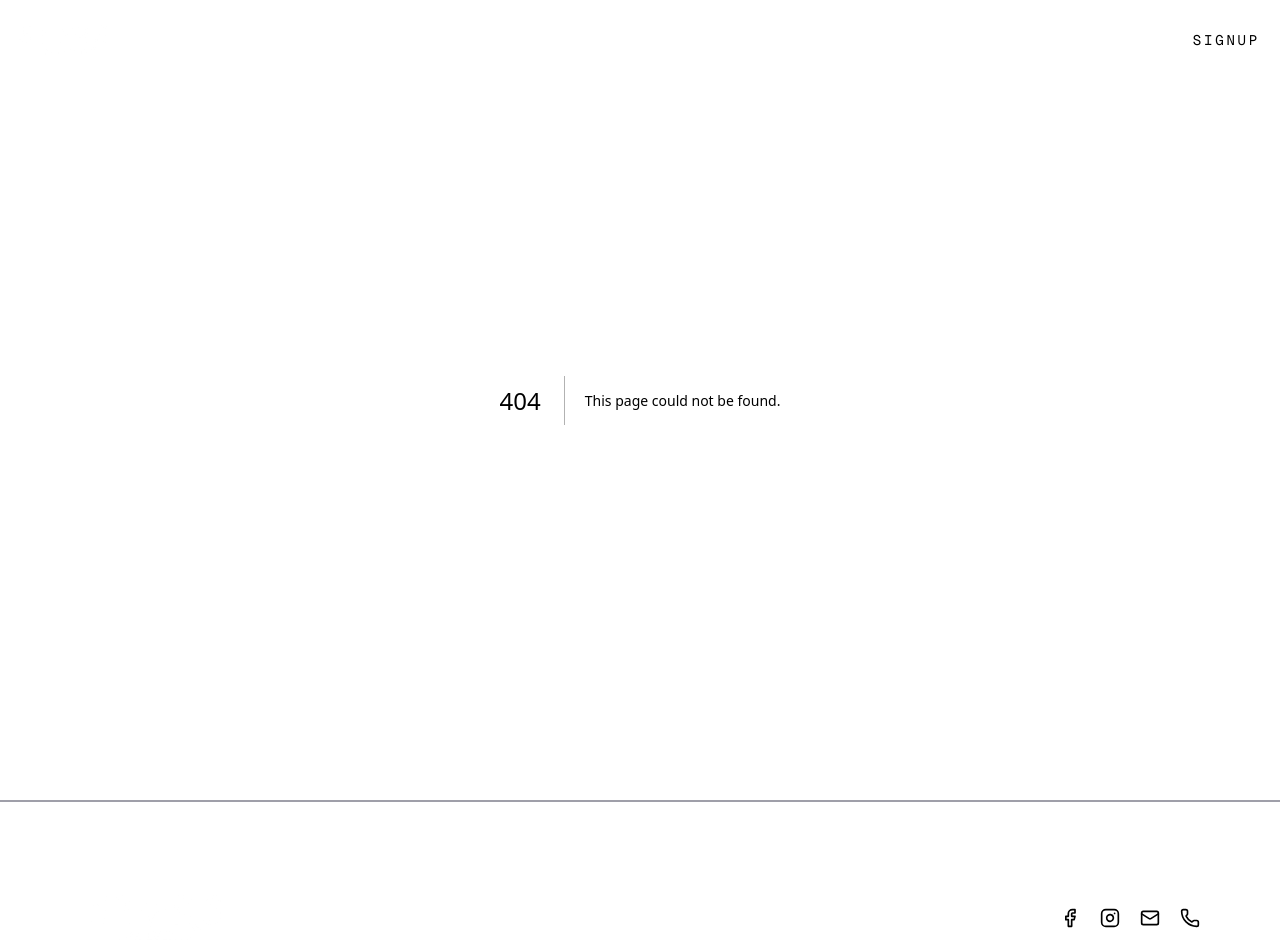
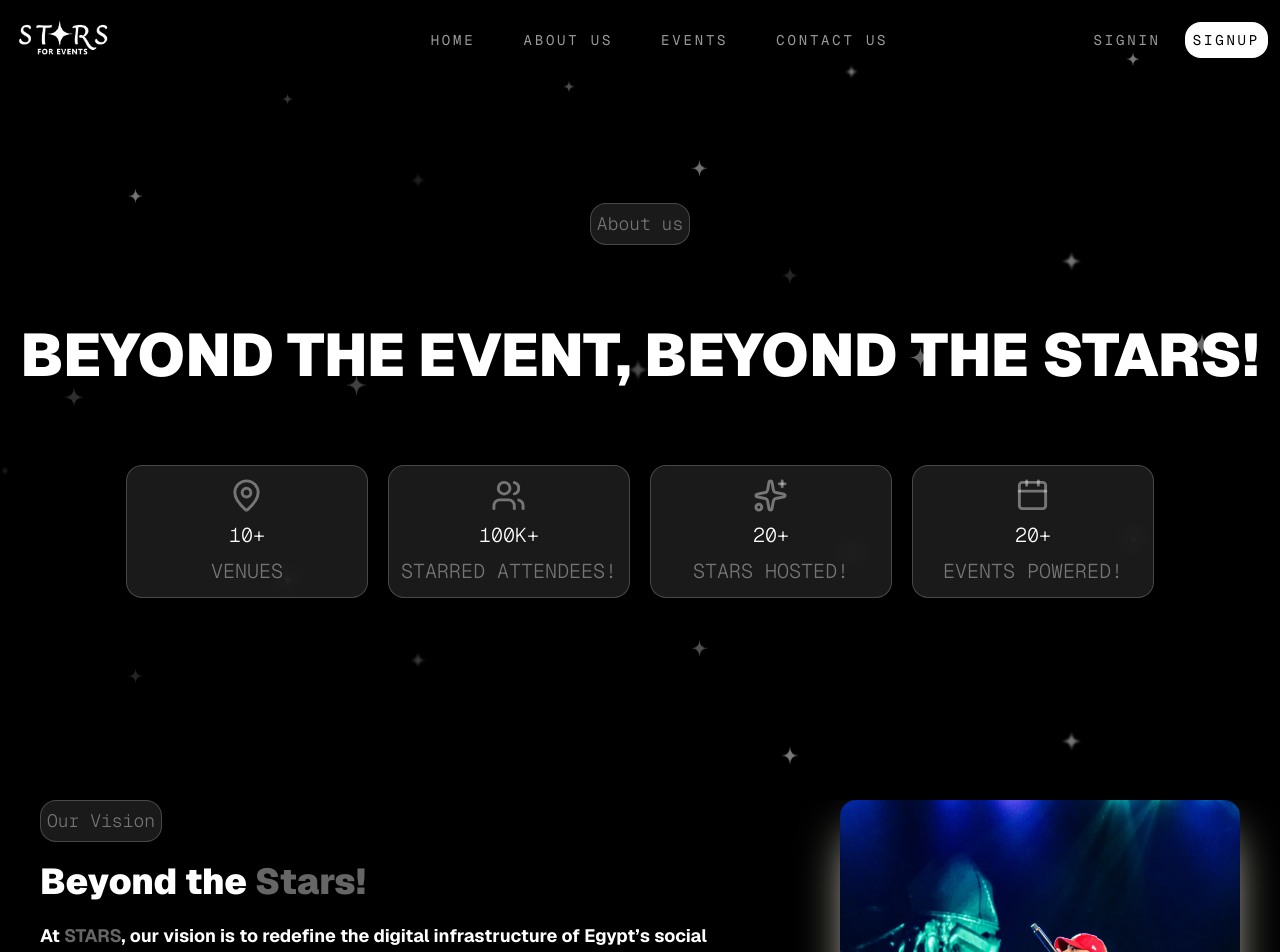
Before and after one commit to 12ahmedashraf/Stars_For_Events, a Next.js app: page /about in a window 1280 px wide. Before the commit this address had no page. Shown: the top 952 px of the page. Built offline with nearby package versions, Linux system fonts and the light colour scheme.

Commit message:
Add about us hero section, Add Our vision,Fix some things in homepage.

```diff
--- /dev/null
+++ b/src/app/about/page.jsx
@@ -0,0 +1,99 @@
+"use client";
+import { LogoStar } from "@/components/icons";
+import Image from "next/image";
+import Link from "next/link";
+import { useId } from "react";
+import { MapPin ,Users,Stars,Calendar} from "lucide-react";
+export default function About()
+{
+        const baseId = useId();
+        const stars = Array.from({length: 25});
+        return(
+            <div className="about mb-15">
+                <div className="heroSection relative min-h-screen w-full z-0 flex items-center justify-center overflow-hidden bg-black">
+                    <div className="Stars absolute inset-0 z-0 pointer-events-none">
+                        {stars.map((_, i) => {
+                            const row = Math.floor(i / 5);
+                            const col = i % 5;
+                            const topp = (row * 20) + ((i * 13) % 15);
+                            const leftt = (col * 20) + ((i * 17) % 15);
+                            const duration = 3 + (i % 4);
+                            const delay = i % 5;
+
+                            return (
+                                <div
+                                    key={`${baseId}-${i}`}
+                                    className="absolute animate-star"
+                                    style={{
+                                        top: `${topp}%`,
+                                        left: `${leftt}%`,
+                                        "--duration": `${duration}s`,
+                                        "--drift-duration": `${8 + (i % 3)}s`,
+                                        animationDelay: `${delay}s`,
+                                    }}
+                                >
+                                      <div className="transition-all duration-300 ease-out ">
+                                        <LogoStar
+                                            className="text-white/60"
+                                            style={{
+                                                width: `${10 + (i % 15)}px`,
+                                                height: `${10 + (i % 15)}px`,
+                                                filter: i % 3 === 0 ? "blur(1px)" : "none"
+                                            }}
+                                        />
+                                    </div>
+                                </div>
+                            );
+                        })}
+                    </div>
+                    <div className="Logo_and_text z-40 flex flex-col items-center gap-20">
+                           <div className="bg-white/10 backdrop-blur-md border hover:scale-110 hover:cursor-pointer transition-all duration-300 border-white/20 p-1.5 rounded-2xl shadow-xl">
+                           <h5 className="text-sm md:text-lg font-light text-white/40 font-mono">About us</h5>
+                           </div>
+                           <div className="title">
+                            <h1 className="font-black uppercase text-white font-sans text-4xl hover:text-white/40 hover:cursor-pointer transition-all duration-300 md:text-6xl text-center">Beyond the event, Beyond the Stars!</h1>
+                           </div>
+                           <div className="info grid md:grid-cols-4 grid-cols-2 gap-5">
+                            <div className="info-box flex flex-col gap-2 items-center bg-white/10 backdrop-blur-md border hover:scale-110 hover:cursor-pointer transition-all duration-300 border-white/20 p-3 rounded-2xl shadow-xl">
+                            <MapPin size={35} className="text-white/40"/>
+                           <h5 className="text-lg md:text-xl font-light text-white font-mono">10+</h5>
+                           <h5 className="text-sm md:text-xl font-light uppercase  text-white/40 font-mono">Venues</h5>
+                           </div>
+                           <div className="info-box flex flex-col gap-2 items-center bg-white/10 backdrop-blur-md border hover:scale-110 hover:cursor-pointer transition-all duration-300 border-white/20 p-3 rounded-2xl shadow-xl">
+                            <Users size={35} className="text-white/40"/>
+                           <h5 className="text-lg md:text-xl font-light text-white font-mono">100K+</h5>
+                           <h5 className="text-sm md:text-xl font-light uppercase  text-white/40 font-mono">Starred Attendees!</h5>
+                           </div>
+                            <div className="info-box flex flex-col gap-2 items-center bg-white/10 backdrop-blur-md border hover:scale-110 hover:cursor-pointer transition-all duration-300 border-white/20 p-3 rounded-2xl shadow-xl">
+                            <Stars size={35} className="text-white/40"/>
+                           <h5 className="text-lg md:text-xl font-light text-white font-mono">20+</h5>
+                           <h5 className="text-sm md:text-xl font-light uppercase  text-white/40 font-mono">Stars Hosted!</h5>
+                           </div>
+                           <div className="info-box flex flex-col gap-2 items-center bg-white/10 backdrop-blur-md border hover:scale-110 hover:cursor-pointer transition-all duration-300 border-white/20 p-3 rounded-2xl shadow-xl">
+                            <Calendar size={35} className="text-white/40"/>
+                           <h5 className="text-lg md:text-xl font-light text-white font-mono">20+</h5>
+                           <h5 className="text-sm md:text-xl font-light uppercase  text-white/40 font-mono">Events Powered!</h5>
+                           </div>
+                           </div>
+                    </div>
+
+                </div>
+                <div className="md:ml-10 md:mr-10 gap-10 our-vision flex md:flex-row flex-col items-center md:items-start">
+                    <div className="textContent flex flex-col gap-5 items-center md:items-start">
+                         <div className=" bg-white/10 backdrop-blur-md border hover:scale-110 w-fit hover:cursor-pointer transition-all duration-300 border-white/20 p-1.5 rounded-2xl shadow-xl">
+                           <h5 className="text-sm md:text-lg font-light text-white/40 font-mono ">Our Vision</h5>
+                           </div>
+                           <h1 className="font-sans font-black  text-2xl md:text-4xl text-center">Beyond the <span className="text-white/40">Stars!</span></h1>
+                           <p className="text-center md:text-left font-bold font-sans text-xs md:text-lg">At <span className="text-white/40">STARS</span>, our vision is to redefine the digital infrastructure of Egypt’s social landscape. We believe that an event is more than a date on a calendar—it is a point of convergence for creativity, culture, and community. By blending minimalist design with high-performance engineering, we aim to provide a seamless gateway to the Egypt`s most significant experiences, ensuring that the journey to an event is as refined as the event itself.</p>
+                    </div>
+                    <Image
+                    src="/shehab.png"
+                    width={800}
+                    height={600}
+                    className=" hover:scale-110 transition-all hover:cursor-pointer duration-300 w-full shadow-2xl shadow-amber-50  inset-0  max-w-100 rounded-2xl h-auto object-contain"
+                    alt="shehab"
+                    />
+                </div>
+            </div>
+        );
+    }
--- a/src/app/page.jsx
+++ b/src/app/page.jsx
@@ -65,15 +65,15 @@ export default function Home() {
             </div>
           </div>
             <div className="home-gallery flex flex-col items-center mb-10">
-              <h1 className=" border-t-2  border-t-zinc-500 mb-10 font-sans text-sm text-center md:text-xl uppercase font-black ">We don&apos;t just organize events , we create life changing experiences!</h1>
+              <h1 className=" border-t-2  border-t-zinc-500 mb-10 font-sans text-lg text-center md:text-2xl uppercase font-black ">We don&apos;t just organize events , we create life changing experiences!</h1>
             <ImageSlider slides={HomePageSlides}/>
             </div>
             <div className="3-steps-to-shine">
               <div className="heading">
-              <h1 className="border-t-2 border-t-zinc-500 mb-10 font-sans text-sm md:text-2xl text-center uppercase font-black">3 steps to shine!</h1>
+              <h1 className="border-t-2 border-t-zinc-500 mb-10 font-sans text-lg md:text-2xl text-center uppercase font-black">3 steps to shine!</h1>
               </div>
               <div className="steps-boxes flex flex-col gap-10 md:flex-row mb-10">
-                <div className="step-box border-2 p-10  hover:scale-110 transition-all duration-300 ease-in-out rounded-4xl flex items-center gap-5 border-amber-50 ">
+                <div className="step-box border-2 p-10 hover:cursor-pointer hover:scale-110 transition-all duration-300 ease-in-out rounded-4xl flex items-center gap-5 border-amber-50 ">
                     <LogoStar className="" style={{
                       height:`125px`,
                       width:`125px`
@@ -82,7 +82,7 @@ export default function Home() {
                       <h1 className="font-sans text-2xl md:text-5xl text-center uppercase font-black ">BOOK</h1>
                     </div>
                 </div>
-                <div className="step-box hover:scale-110 transition-all duration-300 ease-in-out  border-2 p-10  rounded-4xl flex items-center gap-5 border-amber-50 ">
+                <div className="step-box hover:scale-110 hover:cursor-pointer transition-all duration-300 ease-in-out  border-2 p-10  rounded-4xl flex items-center gap-5 border-amber-50 ">
                     <LogoStar className="" style={{
                       height:`125px`,
                       width:`125px`
@@ -91,7 +91,7 @@ export default function Home() {
                       <h1 className="font-sans text-2xl md:text-5xl text-center uppercase font-black ">Attend</h1>
                     </div>
                 </div>
-                <div className="step-box hover:scale-110 transition-all duration-300 ease-in-out border-2 p-10  rounded-4xl flex items-center gap-5 border-amber-50 ">
+                <div className="step-box hover:scale-110 hover:cursor-pointer transition-all duration-300 ease-in-out border-2 p-10  rounded-4xl flex items-center gap-5 border-amber-50 ">
                     <LogoStar className="" style={{
                       height:`125px`,
                       width:`125px`
```
Also changed, not shown: public/shehab.png (added).
